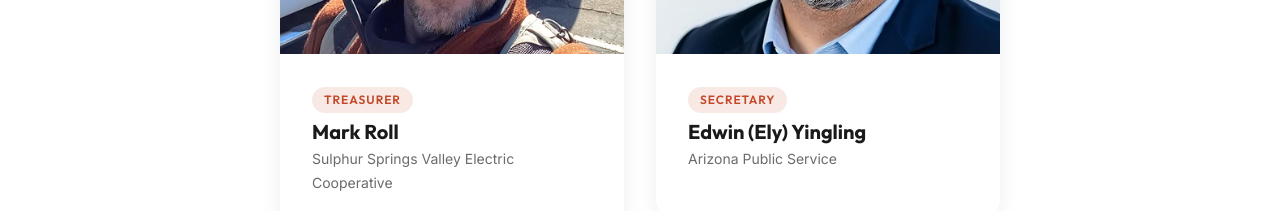
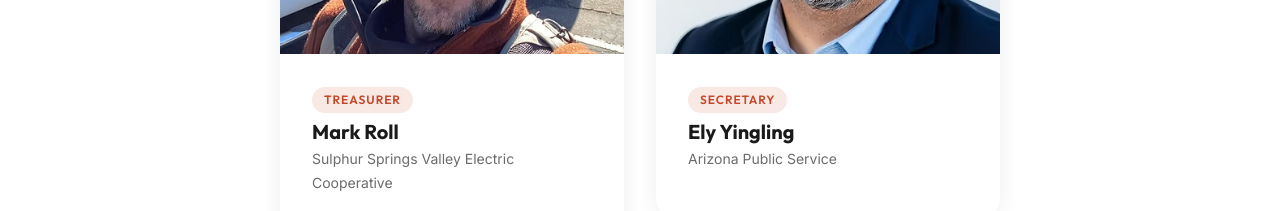
Before and after one commit to skobie/ausa-website, a React (Vite) app: page /board-and-committees in a window 1280 px wide. Shown: the part 1580-1791 px from the top of the page. Built offline with nearby package versions, Linux system fonts and the light colour scheme.

Commit message:
Ely yingling name change

```diff
--- a/src/pages/BoardAndCommittees.jsx
+++ b/src/pages/BoardAndCommittees.jsx
@@ -35,7 +35,7 @@ const boardMembers = [
     image: '/Mark Roll.avif',
   },
   {
-    name: 'Edwin (Ely) Yingling',
+    name: 'Ely Yingling',
     role: 'Secretary',
     organization: 'Arizona Public Service',
     image: '/Ely Yingling.avif',
```
